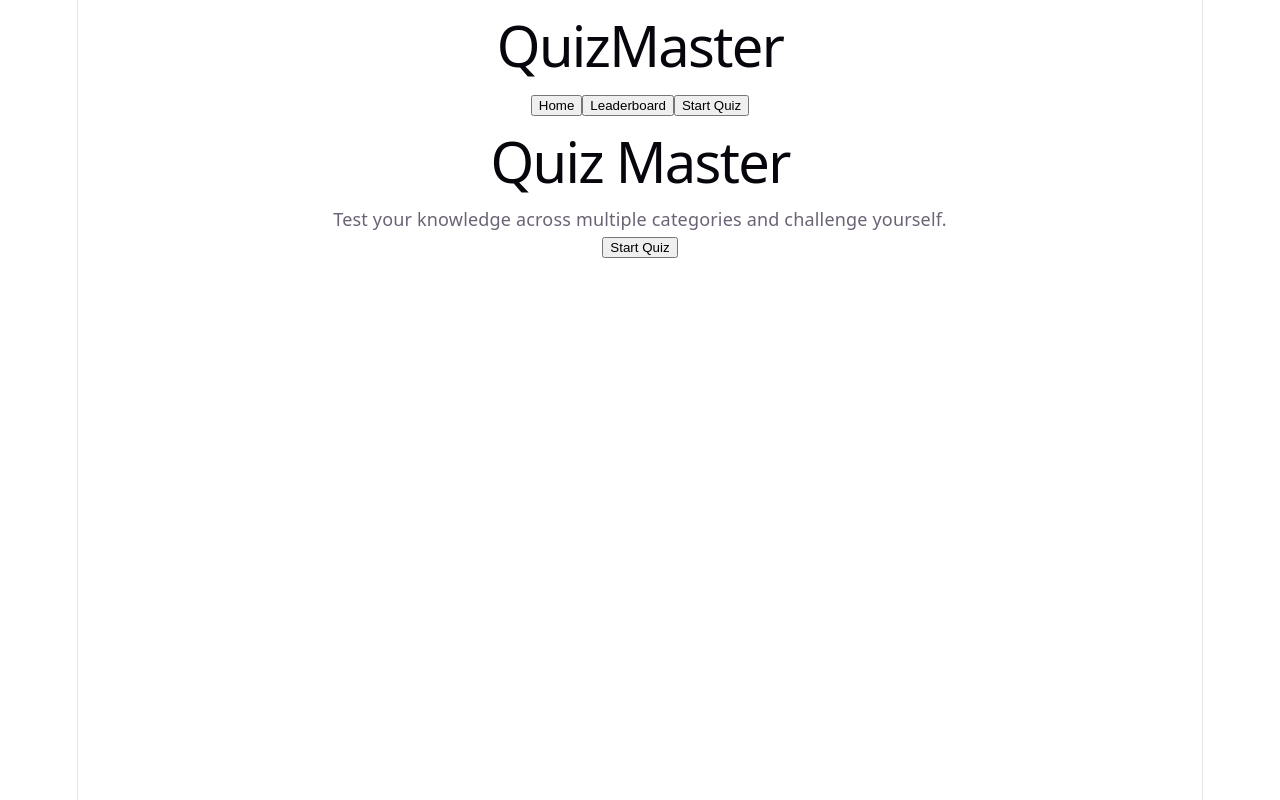
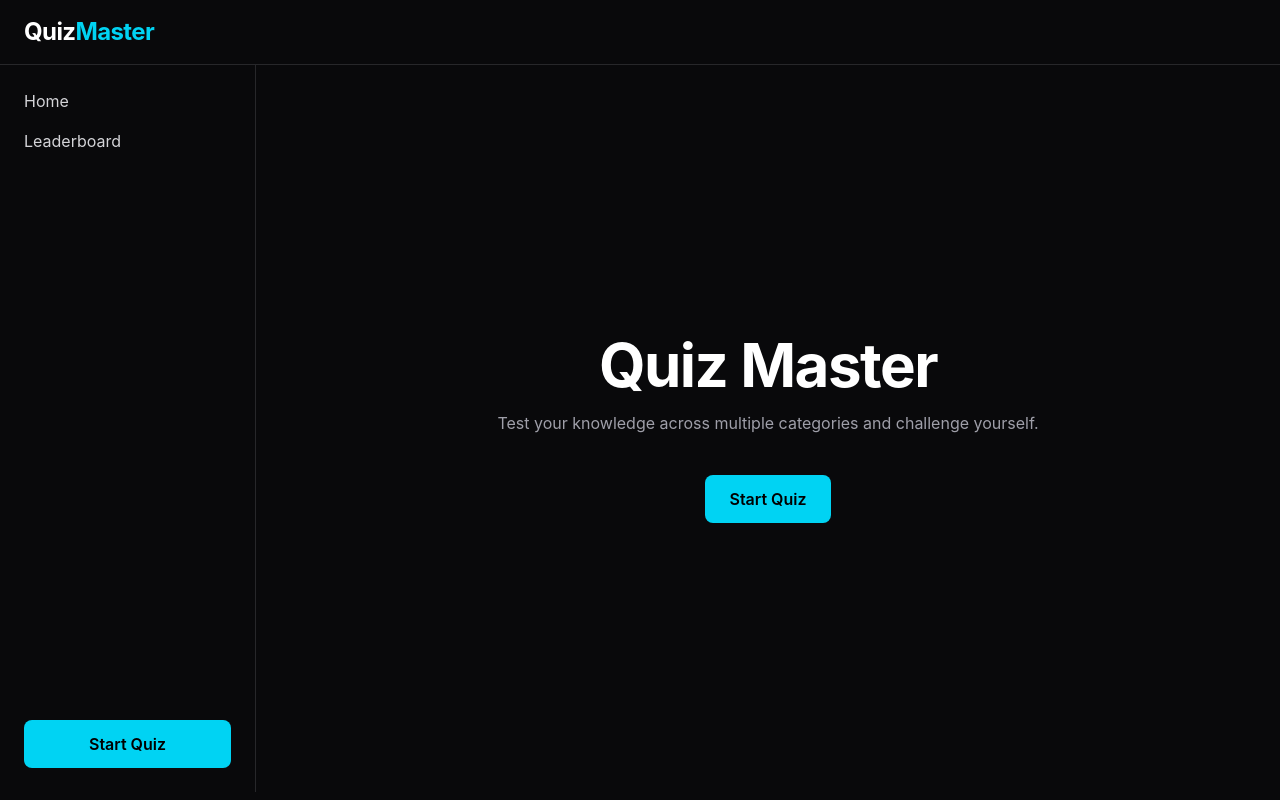
Before and after one commit to DoctorWolf69/quiz-master, a React (Vite) app: page / in a window 1280 px wide. Built offline with nearby package versions, Linux system fonts and the light colour scheme.

Commit message:
chore(tailwind): port design theme tokens to v4

```diff
--- a/src/index.css
+++ b/src/index.css
@@ -1,111 +1,99 @@
-:root {
-  --text: #6b6375;
-  --text-h: #08060d;
-  --bg: #fff;
-  --border: #e5e4e7;
-  --code-bg: #f4f3ec;
-  --accent: #aa3bff;
-  --accent-bg: rgba(170, 59, 255, 0.1);
-  --accent-border: rgba(170, 59, 255, 0.5);
-  --social-bg: rgba(244, 243, 236, 0.5);
-  --shadow:
-    rgba(0, 0, 0, 0.1) 0 10px 15px -3px, rgba(0, 0, 0, 0.05) 0 4px 6px -2px;
+@import "tailwindcss";
 
-  --sans: system-ui, 'Segoe UI', Roboto, sans-serif;
-  --heading: system-ui, 'Segoe UI', Roboto, sans-serif;
-  --mono: ui-monospace, Consolas, monospace;
+@theme {
+  /* Color tokens */
+  --color-inverse-primary: #006970;
+  --color-on-primary-container: #006970;
+  --color-primary-fixed-dim: #00dbe9;
+  --color-secondary-fixed-dim: #ebb2ff;
+  --color-outline-variant: #3b494b;
+  --color-primary-container: #00f0ff;
+  --color-tertiary-fixed: #79ff5b;
+  --color-surface-container-lowest: #0e0e10;
+  --color-surface: #131315;
+  --color-on-surface: #e5e1e4;
+  --color-tertiary-container: #33fb0a;
+  --color-on-primary: #00363a;
+  --color-tertiary: #e1ffd1;
+  --color-surface-bright: #39393b;
+  --color-secondary: #ebb2ff;
+  --color-secondary-fixed: #f8d8ff;
+  --color-on-secondary: #520072;
+  --color-on-background: #e5e1e4;
+  --color-surface-container: #201f21;
+  --color-inverse-on-surface: #313032;
+  --color-on-error: #690005;
+  --color-error: #ffb4ab;
+  --color-inverse-surface: #e5e1e4;
+  --color-tertiary-fixed-dim: #2ae500;
+  --color-on-tertiary-container: #106e00;
+  --color-surface-tint: #00dbe9;
+  --color-outline: #849495;
+  --color-surface-container-high: #2a2a2c;
+  --color-on-secondary-fixed-variant: #74009f;
+  --color-on-tertiary-fixed: #022100;
+  --color-on-secondary-fixed: #320047;
+  --color-on-tertiary-fixed-variant: #095300;
+  --color-surface-container-low: #1c1b1d;
+  --color-on-primary-fixed: #002022;
+  --color-surface-container-highest: #353437;
+  --color-primary-fixed: #7df4ff;
+  --color-error-container: #93000a;
+  --color-primary: #dbfcff;
+  --color-surface-dim: #131315;
+  --color-on-primary-fixed-variant: #004f54;
+  --color-secondary-container: #b600f8;
+  --color-on-surface-variant: #b9cacb;
+  --color-on-secondary-container: #fff6fc;
+  --color-on-error-container: #ffdad6;
+  --color-on-tertiary: #053900;
+  --color-background: #131315;
+  --color-surface-variant: #353437;
 
-  font: 18px/145% var(--sans);
-  letter-spacing: 0.18px;
-  color-scheme: light dark;
-  color: var(--text);
-  background: var(--bg);
-  font-synthesis: none;
-  text-rendering: optimizeLegibility;
-  -webkit-font-smoothing: antialiased;
-  -moz-osx-font-smoothing: grayscale;
+  /* Font families */
+  --font-body-lg: "Geist", sans-serif;
+  --font-body-md: "Geist", sans-serif;
+  --font-headline-xl: "Space Grotesk", sans-serif;
+  --font-headline-lg: "Space Grotesk", sans-serif;
+  --font-headline-lg-mobile: "Space Grotesk", sans-serif;
+  --font-code-sm: "JetBrains Mono", monospace;
+  --font-label-caps: "JetBrains Mono", monospace;
 
-  @media (max-width: 1024px) {
-    font-size: 16px;
-  }
+  /* Font sizes */
+  --text-body-lg: 18px;
+  --text-body-lg--line-height: 1.6;
+  --text-body-lg--font-weight: 400;
+  --text-body-md: 16px;
+  --text-body-md--line-height: 1.5;
+  --text-body-md--font-weight: 400;
+  --text-headline-xl: 48px;
+  --text-headline-xl--line-height: 1.1;
+  --text-headline-xl--letter-spacing: -0.02em;
+  --text-headline-xl--font-weight: 700;
+  --text-headline-xl-mobile: 32px;
+  --text-headline-xl-mobile--line-height: 1.1;
+  --text-headline-xl-mobile--font-weight: 700;
+  --text-headline-lg: 32px;
+  --text-headline-lg--line-height: 1.2;
+  --text-headline-lg--letter-spacing: -0.01em;
+  --text-headline-lg--font-weight: 600;
+  --text-headline-lg-mobile: 24px;
+  --text-headline-lg-mobile--line-height: 1.2;
+  --text-headline-lg-mobile--font-weight: 600;
+  --text-code-sm: 13px;
+  --text-code-sm--line-height: 1.4;
+  --text-code-sm--font-weight: 400;
+  --text-label-caps: 12px;
+  --text-label-caps--line-height: 1;
+  --text-label-caps--letter-spacing: 0.1em;
+  --text-label-caps--font-weight: 500;
+
+  /* Spacing tokens */
+  --spacing-margin-desktop: 48px;
+  --spacing-gutter: 24px;
+  --spacing-margin-mobile: 16px;
+  --spacing-unit: 4px;
+
+  /* Layout container */
+  --container-container-max: 1440px;
 }
-
-@media (prefers-color-scheme: dark) {
-  :root {
-    --text: #9ca3af;
-    --text-h: #f3f4f6;
-    --bg: #16171d;
-    --border: #2e303a;
-    --code-bg: #1f2028;
-    --accent: #c084fc;
-    --accent-bg: rgba(192, 132, 252, 0.15);
-    --accent-border: rgba(192, 132, 252, 0.5);
-    --social-bg: rgba(47, 48, 58, 0.5);
-    --shadow:
-      rgba(0, 0, 0, 0.4) 0 10px 15px -3px, rgba(0, 0, 0, 0.25) 0 4px 6px -2px;
-  }
-
-  #social .button-icon {
-    filter: invert(1) brightness(2);
-  }
-}
-
-body {
-  margin: 0;
-}
-
-#root {
-  width: 1126px;
-  max-width: 100%;
-  margin: 0 auto;
-  text-align: center;
-  border-inline: 1px solid var(--border);
-  min-height: 100svh;
-  display: flex;
-  flex-direction: column;
-  box-sizing: border-box;
-}
-
-h1,
-h2 {
-  font-family: var(--heading);
-  font-weight: 500;
-  color: var(--text-h);
-}
-
-h1 {
-  font-size: 56px;
-  letter-spacing: -1.68px;
-  margin: 32px 0;
-  @media (max-width: 1024px) {
-    font-size: 36px;
-    margin: 20px 0;
-  }
-}
-h2 {
-  font-size: 24px;
-  line-height: 118%;
-  letter-spacing: -0.24px;
-  margin: 0 0 8px;
-  @media (max-width: 1024px) {
-    font-size: 20px;
-  }
-}
-p {
-  margin: 0;
-}
-
-code,
-.counter {
-  font-family: var(--mono);
-  display: inline-flex;
-  border-radius: 4px;
-  color: var(--text-h);
-}
-
-code {
-  font-size: 15px;
-  line-height: 135%;
-  padding: 4px 8px;
-  background: var(--code-bg);
-}
```
